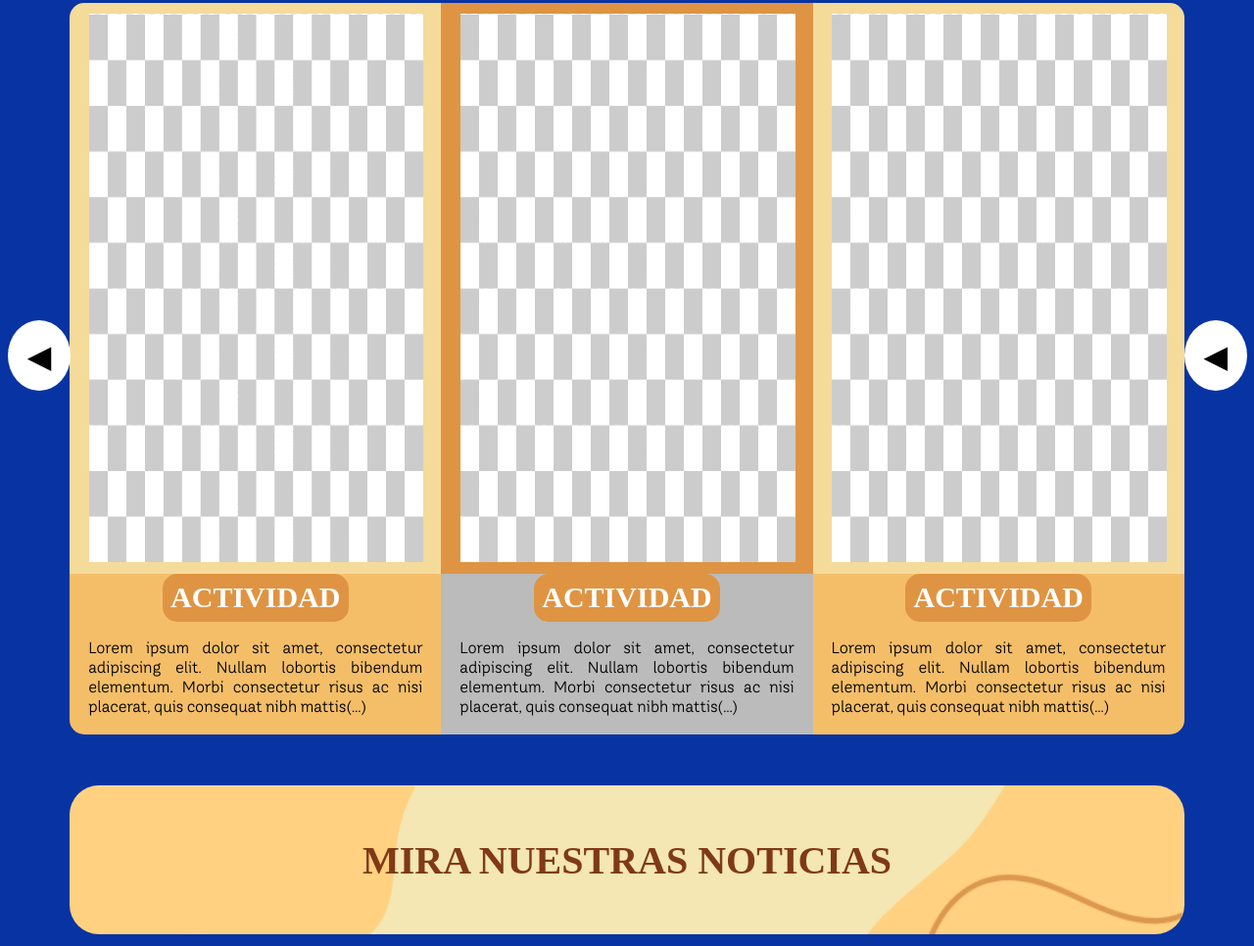
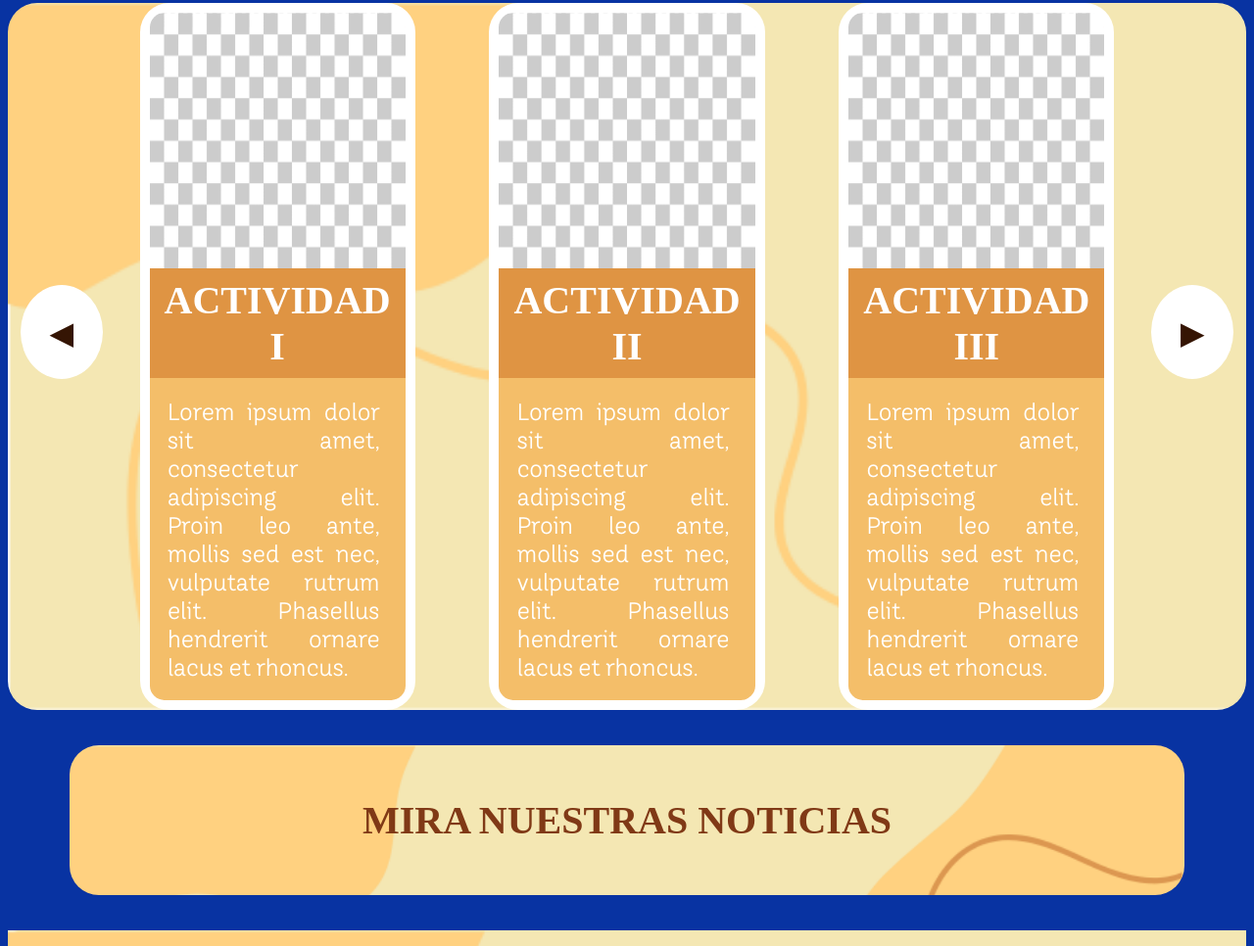
Before and after one commit to Skygallop/Escuadron_Sonrisas, a plain HTML site: page index.html in a window 1280 px wide. Shown: the part 2752-3718 px from the top of the page at 98% size. Drawn offline with Linux system fonts and the light colour scheme; a web font is replaced by a local one.

Commit message:
Main Page Carrousel Remade

```diff
--- a/index.html
+++ b/index.html
@@ -87,52 +87,42 @@
   </div>
   <br>
     <!-- CARROUSEL -->
-  <div class="row">
-    <div class="columna">
-      <div class="dot" style="position: relative;top: 50%; transform: translateY(450%);">
-        <p style="font-size: xx-large;">◀</p>
+    <div style="display: flex; background-image: url(images/background_images/bg_1.png); background-size: cover; background-repeat: none; border-radius: 30px;">
+      <div class="dot" style="margin-left: 1%; position: relative;top: 50%; transform: translateY(300%);">
+        <p style="font-size: xx-large; color: #351504;">◀</p>
       </div>
-    </div>
-    <div class="columnb">
-      <div class="box1" style="border-radius: 15px 0 0 0;">
-        <img src="images/placeholders/placeholder.png" style="height: 70vh; width: 90%; padding: 3%; padding-left: 3.5%; display: block; margin-left: auto; margin-right: auto;">
+      <div style="background-color: red; border: #fff 10px solid; width: 22%; margin: 0% 3% 0% 3%; border-radius: 30px;">
+          <img id="ph" src="images/placeholders/placeholder_sq.png" style= "width: 100%; border-radius: 15px 15px 0px 0px;">
+          <div class="title_box" style=" border-radius: 0 0 0 0; width: 100%; background-color: #df9443;">
+              <p style="color: #ffffff; font-size: 40px; font-weight: bold; text-align: center; margin: 3%;">ACTIVIDAD I</p>
+          </div>
+          <div class="title_box" style="width: 100%; border-radius: 0px 0px 15px 15px;">
+              <p style="color: #ffffff; font-size: 24px; text-align: justify; margin: 7% 10% 7% 7%;">Lorem ipsum dolor sit amet, consectetur adipiscing elit. Proin leo ante, mollis sed est nec, vulputate rutrum elit. Phasellus hendrerit ornare lacus et rhoncus.</p>
+          </div>
       </div>
-      <div style="background-color: #f4be69; border-radius: 0 0 0 15px;">
-        <div class="title_box" style="width: 50%;border-radius: 15px; background-color: #df9443;">
-          <p style="color: #ffffff; font-size: 30px; font-weight: bold; text-align: center; margin: 3%">ACTIVIDAD</p>
-        </div>
-          <p style="text-align: justify; padding: 0 5% 5% 5%">Lorem ipsum dolor sit amet, consectetur adipiscing elit. Nullam lobortis bibendum elementum. Morbi consectetur risus ac nisi placerat, quis consequat nibh mattis(...) </p>
-        </div>
-    </div>
-    <div class="columnb">
-      <div class="box1" style="background-color: #df9443;">
-        <img src="images/placeholders/placeholder.png" style="height: 70vh; width: 90%; padding: 3%;padding-left: 3.5%; display: block; margin-left: auto; margin-right: auto;">
+      <div style="background-color: blue; border: #fff 10px solid; width: 22%; margin: 0% 3% 0% 3%; border-radius: 30px;">
+          <img id="ph" src="images/placeholders/placeholder_sq.png" style= "width: 100%; border-radius: 15px 15px 0px 0px;">
+          <div class="title_box" style=" border-radius: 0 0 0 0; width: 100%; background-color: #df9443;">
+              <p style="color: #ffffff; font-size: 40px; font-weight: bold; text-align: center; margin: 3%;">ACTIVIDAD II</p>
+          </div>
+          <div class="title_box" style="width: 100%; border-radius: 0px 0px 15px 15px;">
+              <p style="color: #ffffff; font-size: 24px; text-align: justify; margin: 7% 10% 7% 7%;">Lorem ipsum dolor sit amet, consectetur adipiscing elit. Proin leo ante, mollis sed est nec, vulputate rutrum elit. Phasellus hendrerit ornare lacus et rhoncus.</p>
+          </div>
       </div>
-      <div style="background-color: #bbb;">
-        <div class="title_box" style="width: 50%;border-radius: 15px; background-color: #df9443;">
-          <p style="color: #ffffff; font-size: 30px; font-weight: bold; text-align: center; margin: 3%">ACTIVIDAD</p>
+      <div style="background-color: red; border: #fff 10px solid; width: 22%; margin: 0% 3% 0% 3%; border-radius: 30px;">
+          <img id="ph" src="images/placeholders/placeholder_sq.png" style= "width: 100%; border-radius: 15px 15px 0px 0px;">
+          <div class="title_box" style=" border-radius: 0 0 0 0; width: 100%; background-color: #df9443;">
+              <p style="color: #ffffff; font-size: 40px; font-weight: bold; text-align: center; margin: 3%;">ACTIVIDAD III</p>
           </div>
-            <p style="text-align: justify; padding: 0 5% 5% 5%">Lorem ipsum dolor sit amet, consectetur adipiscing elit. Nullam lobortis bibendum elementum. Morbi consectetur risus ac nisi placerat, quis consequat nibh mattis(...) </p>
+          <div class="title_box" style="width: 100%; border-radius: 0px 0px 15px 15px;">
+              <p style="color: #ffffff; font-size: 24px; text-align: justify; margin: 7% 10% 7% 7%;">Lorem ipsum dolor sit amet, consectetur adipiscing elit. Proin leo ante, mollis sed est nec, vulputate rutrum elit. Phasellus hendrerit ornare lacus et rhoncus.</p>
           </div>
-    </div>
-    <div class="columnb">
-      <div class="box1" style="border-radius: 0 15px 0 0;">
-        <img src="images/placeholders/placeholder.png" style="height: 70vh; width: 90%; padding: 3%; padding-left: 3.5%; display: block; margin-left: auto; margin-right: auto;">
       </div>
-      <div style="background-color: #f4be69; border-radius: 0 0 15px 0;">
-      <div class="title_box" style="width: 50%;border-radius: 15px; background-color: #df9443;">
-        <p style="color: #ffffff; font-size: 30px; font-weight: bold; text-align: center; margin: 3%">ACTIVIDAD</p>
+      <div class="dot" style="margin-right: 1%; position: relative;top: 50%; transform: translateY(300%);">
+        <p style="font-size: xx-large; color: #351504;">▶</p>
       </div>
-        <p style="text-align: justify; padding: 0 5% 5% 5%">Lorem ipsum dolor sit amet, consectetur adipiscing elit. Nullam lobortis bibendum elementum. Morbi consectetur risus ac nisi placerat, quis consequat nibh mattis(...) </p>
-      </div>
-    </div>
-    <div class="columna">
-      <div class="dot" style="position: relative;top: 50%; transform: translateY(450%);">
-        <p style="font-size: xx-large;">◀</p>
-      </div>
-    </div>
-  </div>
-  <br><br>
+   </div>
+   <br><br>
    <!-- REDIRECT TO NEWS -->
    <div class="slogan_box" id="rd_news">
     <p style="color: #803916; font-size: 40px; font-weight: bold; text-align: center;"> MIRA NUESTRAS NOTICIAS</p>
--- a/styles.css
+++ b/styles.css
@@ -131,8 +131,8 @@ a:hover {
   }
 
   .dot {
-    height: 9vh;
-    width: 5vw;
+    height: 12vh;
+    width: 7vw;
     background-color: #fff;
     border-radius: 50%;
     vertical-align: middle;
```
Also changed, not shown: images/background_images/bg_3.png (added), 2 other files.
